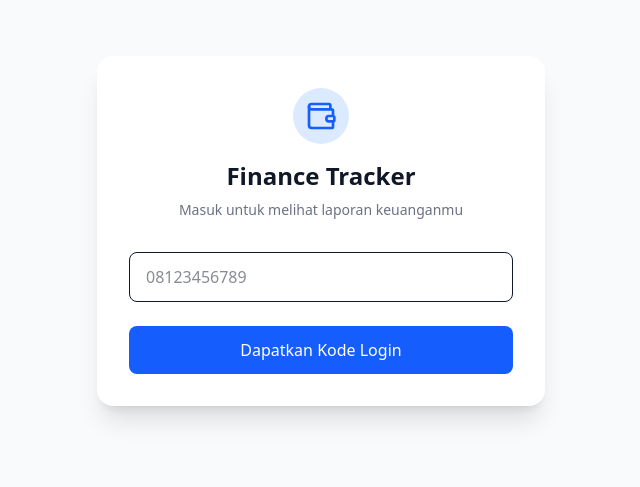
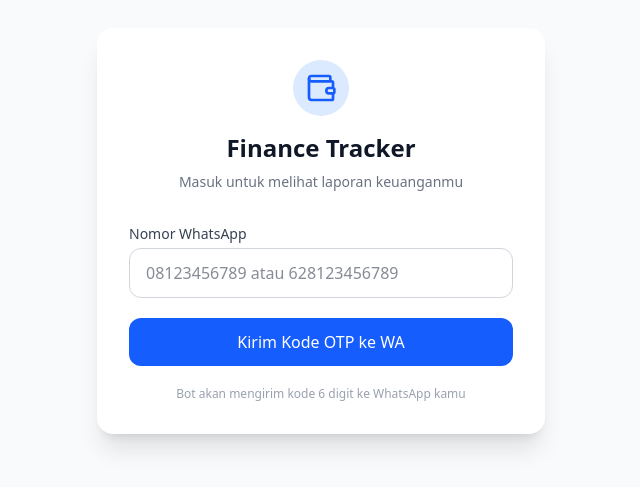
Before and after one commit to Fals-Code/wa-finance-tracker-dashboard, a Next.js app: page / in a window 1280 px wide. Shown: the part 169-656 px from the top of the page, without its empty margins (319-959 px from the left). Built offline with nearby package versions, Linux system fonts and the light colour scheme; no server answers.

Commit message:
feat: Implement WhatsApp OTP login page for user authentication.

```diff
--- a/src/app/page.js
+++ b/src/app/page.js
@@ -6,28 +6,42 @@ import { supabase } from "@/lib/supabase";
 import { Wallet } from "lucide-react";
 
 function LoginContent() {
+  const [waNumber, setWaNumber]   = useState("");
+  const [authCode, setAuthCode]   = useState("");
+  const [step, setStep]           = useState("input_number");
+  const [loading, setLoading]     = useState(false);
+  const [error, setError]         = useState("");
+  const [success, setSuccess]     = useState("");
+  const [countdown, setCountdown] = useState(0);
 
-  const [waNumber, setWaNumber] = useState("");
-  const [authCode, setAuthCode] = useState("");
-  const [step, setStep] = useState("input_number");
-  const [loading, setLoading] = useState(false);
-  const [error, setError] = useState("");
-  const [success, setSuccess] = useState("");
-
-  const router = useRouter();
+  const router       = useRouter();
   const searchParams = useSearchParams();
 
   useEffect(() => {
     const autoId = searchParams.get("id");
-    if (autoId) {
-      setWaNumber(autoId.split("@")[0]);
-    }
+    if (autoId) setWaNumber(autoId.split("@")[0]);
   }, [searchParams]);
 
-  const generateCode = () => {
+  // Countdown timer rate-limit
+  useEffect(() => {
+    if (countdown <= 0) return;
+    const t = setTimeout(() => setCountdown(c => c - 1), 1000);
+    return () => clearTimeout(t);
+  }, [countdown]);
+
+  function generateCode() {
     return Math.floor(100000 + Math.random() * 900000).toString();
-  };
+  }
 
+  function normalizeWa(raw) {
+    const digits = raw.replace(/[^0-9]/g, "");
+    return digits.startsWith("0") ? "62" + digits.slice(1) : digits;
+  }
+
+  // ─── KIRIM KODE: Update Supabase → Bot detect via Realtime → Kirim WA ──────
+  // Fix: Tidak lagi POST ke /api/send-login-code (bot lokal tidak bisa diakses
+  // dari Vercel). Cukup update authcode_requested di Supabase, bot sudah
+  // subscribe Realtime dan akan otomatis kirim OTP ke WA.
   const handleSendCode = async (e) => {
     e.preventDefault();
     setLoading(true);
@@ -35,18 +49,14 @@ function LoginContent() {
     setSuccess("");
 
     try {
+      const searchDigit = normalizeWa(waNumber);
 
-      const formattedDigits = waNumber.replace(/[^0-9]/g, "");
-      let searchDigit = formattedDigits;
-
-      if (searchDigit.startsWith("0")) {
-        searchDigit = "62" + searchDigit.slice(1);
-      }
-
+      // Cari user berdasarkan nomor WA
       const { data: users, error: dbError } = await supabase
         .from("user_profiles")
-        .select("*")
-        .ilike("wa_number", `${searchDigit}%`);
+        .select("wa_number, authcode_created_at")
+        .or(`wa_number.eq.${searchDigit}@c.us,wa_number.ilike.${searchDigit}%`)
+        .limit(1);
 
       if (dbError || !users || users.length === 0) {
         setError("Nomor WA belum terdaftar. Chat bot WA terlebih dahulu.");
@@ -55,15 +65,14 @@ function LoginContent() {
       }
 
       const user = users[0];
-      const foundWa = user.wa_number;
 
-      // RATE LIMIT 30 DETIK
+      // Rate limit 30 detik
       if (user.authcode_created_at) {
-        const createdAt = new Date(user.authcode_created_at).getTime();
-        const diffSeconds = (Date.now() - createdAt) / 1000;
-
-        if (diffSeconds < 30) {
-          setError(`Tunggu ${Math.ceil(30 - diffSeconds)} detik sebelum meminta kode baru.`);
+        const diff = (Date.now() - new Date(user.authcode_created_at).getTime()) / 1000;
+        if (diff < 30) {
+          const sisa = Math.ceil(30 - diff);
+          setError(`Tunggu ${sisa} detik sebelum minta kode baru.`);
+          setCountdown(sisa);
           setLoading(false);
           return;
         }
@@ -71,45 +80,39 @@ function LoginContent() {
 
       const newCode = generateCode();
 
+      // Update langsung ke Supabase
+      // Bot sudah subscribe Realtime → otomatis kirim OTP ke WA
       const { error: updateError } = await supabase
         .from("user_profiles")
         .update({
           authcode: newCode,
           authcode_created_at: new Date().toISOString(),
-          authcode_requested: true
+          authcode_requested: true,
         })
-        .eq("wa_number", foundWa);
+        .eq("wa_number", user.wa_number);
 
-      if (updateError) {
-        throw updateError;
-      }
+      if (updateError) throw updateError;
 
-      localStorage.setItem("temp_wa_id", foundWa);
-
+      localStorage.setItem("temp_wa_id", user.wa_number);
       setStep("input_code");
-      setSuccess("Kode login dikirim ke WhatsApp Anda.");
+      setSuccess("Kode OTP telah dikirim ke WhatsApp kamu!");
 
     } catch (err) {
-
-      console.error("OTP ERROR:", err);
-      setError("Terjadi kesalahan saat mengirim kode.");
-
+      console.error("Send code error:", err);
+      setError("Terjadi kesalahan. Coba lagi.");
     } finally {
-
       setLoading(false);
-
     }
   };
 
+  // ─── VERIFIKASI KODE ──────────────────────────────────────────────────────
   const handleVerifyCode = async (e) => {
     e.preventDefault();
     setLoading(true);
     setError("");
 
     try {
-
       const targetNum = localStorage.getItem("temp_wa_id");
-
       if (!targetNum) {
         setError("Sesi habis. Masukkan nomor lagi.");
         setStep("input_number");
@@ -129,140 +132,144 @@ function LoginContent() {
         return;
       }
 
-      // CEK EXPIRE (Force UTC Comparison)
-      // Ensure we parse the DB time correctly and compare with current UTC time
-      const createdAtStr = user.authcode_created_at;
-      // If it doesn't end with Z, append it to force UTC parsing if it was stored without timezone
-      const normalizedCreatedStr = createdAtStr.endsWith('Z') ? createdAtStr : createdAtStr.replace(' ', 'T') + 'Z';
+      // Cek expire 10 menit
+      const raw        = user.authcode_created_at;
+      const normalized = raw?.endsWith("Z") ? raw : raw?.replace(" ", "T") + "Z";
+      const diffMinutes = (Date.now() - new Date(normalized).getTime()) / 60000;
 
-      const createdAtMill = new Date(normalizedCreatedStr).getTime();
-      const nowMill = Date.now();
-      const diffMinutes = (nowMill - createdAtMill) / (1000 * 60);
-
-      console.log("OTP Final Fix Debug:", {
-        raw: createdAtStr,
-        normalized: normalizedCreatedStr,
-        diffMinutes: diffMinutes
-      });
-
-      // Relaxed check: 10 minutes is plenty for OTP
       if (diffMinutes > 10 || diffMinutes < -2) {
-        setError(`Kode sudah kedaluwarsa. Silakan minta kode baru.`);
+        setError("Kode sudah kedaluwarsa. Minta kode baru.");
         setLoading(false);
         return;
       }
 
       if (user.authcode !== authCode) {
-        setError("Kode autentikasi salah.");
+        setError("Kode salah. Coba lagi.");
         setLoading(false);
         return;
       }
 
+      // Hapus authcode setelah berhasil login
       await supabase
         .from("user_profiles")
-        .update({
-          authcode: null,
-          authcode_created_at: null,
-          authcode_requested: false
-        })
+        .update({ authcode: null, authcode_created_at: null, authcode_requested: false })
         .eq("wa_number", targetNum);
 
       localStorage.setItem("wa_session", user.wa_number);
-      localStorage.setItem("wa_nama", user.nama);
-
+      localStorage.setItem("wa_nama", user.nama || user.nama_user || targetNum.split("@")[0]);
       localStorage.removeItem("temp_wa_id");
 
       router.push("/dashboard");
 
     } catch (err) {
-
-      console.error("VERIFY ERROR:", err);
+      console.error("Verify error:", err);
       setError("Terjadi kesalahan saat verifikasi.");
-
     } finally {
-
       setLoading(false);
-
     }
   };
 
   return (
     <div className="max-w-md w-full bg-white p-8 rounded-2xl shadow-xl space-y-8">
 
+      {/* Header */}
       <div className="text-center">
         <div className="inline-flex items-center justify-center p-3 bg-blue-100 rounded-full mb-4">
           <Wallet className="w-8 h-8 text-blue-600" />
         </div>
-
-        <h2 className="text-2xl font-bold text-gray-900">
-          Finance Tracker
-        </h2>
-
-        <p className="text-sm text-gray-500 mt-2">
-          Masuk untuk melihat laporan keuanganmu
-        </p>
+        <h2 className="text-2xl font-bold text-gray-900">Finance Tracker</h2>
+        <p className="text-sm text-gray-500 mt-2">Masuk untuk melihat laporan keuanganmu</p>
       </div>
 
       {step === "input_number" ? (
 
-        <form onSubmit={handleSendCode} className="space-y-6">
-
+        /* ── FORM NOMOR WA ─────────────────────────────────────── */
+        <form onSubmit={handleSendCode} className="space-y-5">
+          <div>
+            <label className="block text-sm font-medium text-gray-700 mb-1">
+              Nomor WhatsApp
+            </label>
             <input
               type="text"
               value={waNumber}
               onChange={(e) => setWaNumber(e.target.value)}
-            placeholder="08123456789"
-            className="w-full px-4 py-3 border rounded-lg text-slate-900"
+              placeholder="08123456789 atau 628123456789"
+              className="w-full px-4 py-3 border border-gray-300 rounded-xl text-slate-900 focus:ring-2 focus:ring-blue-500 focus:border-blue-500 outline-none transition-all"
               required
             />
+          </div>
 
           {error && (
-            <div className="text-red-600 text-sm text-center">{error}</div>
+            <div className="bg-red-50 border border-red-200 text-red-600 text-sm rounded-xl px-4 py-3">
+              {error}
+            </div>
           )}
 
           <button
             type="submit"
-            disabled={loading}
-            className="w-full bg-blue-600 text-white py-3 rounded-lg"
+            disabled={loading || countdown > 0}
+            className="w-full bg-blue-600 hover:bg-blue-700 disabled:bg-blue-300 disabled:cursor-not-allowed text-white py-3 rounded-xl font-medium transition-colors"
           >
-            {loading ? "Mengirim..." : "Dapatkan Kode Login"}
+            {loading
+              ? "Mengirim..."
+              : countdown > 0
+              ? `Tunggu ${countdown}s`
+              : "Kirim Kode OTP ke WA"}
           </button>
 
+          <p className="text-xs text-center text-gray-400">
+            Bot akan mengirim kode 6 digit ke WhatsApp kamu
+          </p>
         </form>
 
       ) : (
 
-        <form onSubmit={handleVerifyCode} className="space-y-6">
-
+        /* ── FORM KODE OTP ─────────────────────────────────────── */
+        <form onSubmit={handleVerifyCode} className="space-y-5">
+          <div>
+            <label className="block text-sm font-medium text-gray-700 mb-1">
+              Kode OTP (6 digit)
+            </label>
             <input
               type="text"
               value={authCode}
-            onChange={(e) => setAuthCode(e.target.value)}
-            placeholder="Kode OTP"
+              onChange={(e) => setAuthCode(e.target.value.replace(/\D/g, "").slice(0, 6))}
+              placeholder="123456"
               maxLength={6}
-            className="w-full px-4 py-3 border rounded-lg text-center text-xl tracking-widest text-slate-900"
+              className="w-full px-4 py-3 border border-gray-300 rounded-xl text-center text-2xl tracking-[0.5em] font-mono text-slate-900 focus:ring-2 focus:ring-blue-500 outline-none transition-all"
+              autoFocus
             />
-
-          {error && (
-            <div className="text-red-600 text-sm text-center">{error}</div>
-          )}
+          </div>
 
           {success && (
-            <div className="text-green-600 text-sm text-center">{success}</div>
+            <div className="bg-green-50 border border-green-200 text-green-700 text-sm rounded-xl px-4 py-3 flex items-center gap-2">
+              <span>✅</span> {success}
+            </div>
+          )}
+          {error && (
+            <div className="bg-red-50 border border-red-200 text-red-600 text-sm rounded-xl px-4 py-3">
+              {error}
+            </div>
           )}
 
           <button
             type="submit"
-            disabled={loading}
-            className="w-full bg-blue-600 text-white py-3 rounded-lg"
+            disabled={loading || authCode.length < 6}
+            className="w-full bg-blue-600 hover:bg-blue-700 disabled:bg-blue-300 disabled:cursor-not-allowed text-white py-3 rounded-xl font-medium transition-colors"
           >
             {loading ? "Memverifikasi..." : "Verifikasi & Masuk"}
           </button>
 
+          <button
+            type="button"
+            onClick={() => { setStep("input_number"); setError(""); setAuthCode(""); setSuccess(""); }}
+            className="w-full text-sm text-gray-500 hover:text-gray-700 py-2 transition-colors"
+          >
+            ← Ganti nomor
+          </button>
         </form>
 
       )}
-
     </div>
   );
 }
@@ -270,7 +277,12 @@ function LoginContent() {
 export default function LoginPage() {
   return (
     <div className="min-h-screen flex items-center justify-center bg-slate-50 px-4">
-      <Suspense fallback={<div>Memuat...</div>}>
+      <Suspense fallback={
+        <div className="flex items-center gap-2 text-slate-400">
+          <div className="w-5 h-5 border-2 border-slate-300 border-t-blue-500 rounded-full animate-spin" />
+          <span>Memuat...</span>
+        </div>
+      }>
         <LoginContent />
       </Suspense>
     </div>
```
Lines whose indentation alone changed are shown as unchanged.
